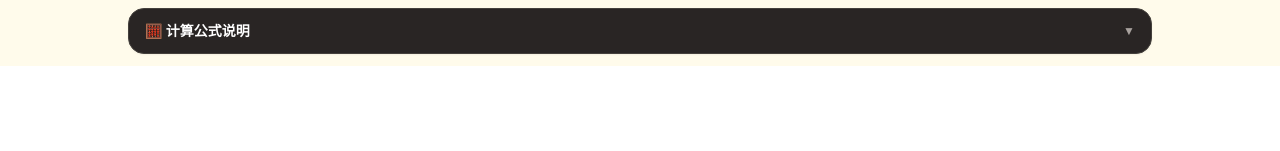
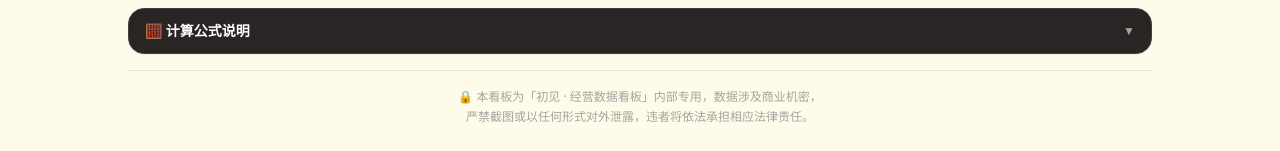
Before and after one commit to xiaocaoccd/ccd-funnel, a Next.js app: page / in a window 1280 px wide. Shown: the part 1046-1197 px from the top of the page. Before the commit the page ends 1112 px from the top, so only its background shows below. Built offline with nearby package versions, Linux system fonts and the light colour scheme; no server answers; the database is empty.

Commit message:
Update App.jsx

```diff
--- a/src/src/App.jsx
+++ b/src/src/App.jsx
@@ -51,7 +51,6 @@ const defaultRow = () => ({
   fixedCosts: DEFAULT_FIXED_COSTS.map((f) => ({ ...f })),
 });
 
-// ── 可折叠区块组件 ──
 function Collapse({ title, dark = false, children }) {
   const [open, setOpen] = useState(false);
   return (
@@ -260,9 +259,8 @@ export default function App() {
           ))}
         </div>
 
-        {/* ── ★ 核心指标卡片（置顶）★ ── */}
+        {/* ── 核心指标卡片 ── */}
         <div className="grid grid-cols-2 md:grid-cols-4 gap-3">
-          {/* 净利润 */}
           <div className={`rounded-2xl p-4 flex flex-col gap-1 text-white ${
             !calc.netProfitValid
               ? "bg-stone-400"
@@ -281,21 +279,18 @@ export default function App() {
             <span className="text-xs opacity-50">毛利 − 变动 − 固定</span>
           </div>
 
-          {/* 营收达成率 */}
           <div className="bg-amber-600 rounded-2xl p-4 flex flex-col gap-1 text-white">
             <span className="text-xs opacity-75">🎯 营收达成率</span>
             <span className="text-2xl font-bold leading-tight">{calc.achievePct}</span>
             <span className="text-xs opacity-50">实际 ¥{n(row.revenue).toLocaleString()}</span>
           </div>
 
-          {/* 毛利率 */}
           <div className="bg-teal-600 rounded-2xl p-4 flex flex-col gap-1 text-white">
             <span className="text-xs opacity-75">📊 毛利率</span>
             <span className="text-2xl font-bold leading-tight">{calc.gpRate}</span>
             <span className="text-xs opacity-50">毛利 ¥{n(row.grossProfit).toLocaleString()}</span>
           </div>
 
-          {/* 月度总成本 */}
           <div className={`rounded-2xl p-4 flex flex-col gap-1 text-white ${calc.varRatioHigh ? "bg-red-500" : "bg-stone-700"}`}>
             <span className="text-xs opacity-75">🏷️ 月度总成本</span>
             <span className="text-2xl font-bold leading-tight">¥{calc.totalCost.toFixed(0)}</span>
@@ -310,10 +305,9 @@ export default function App() {
           </div>
         )}
 
-        {/* ── Main Grid（输入区 + 实时指标）── */}
+        {/* ── Main Grid ── */}
         <div className="grid grid-cols-1 md:grid-cols-2 gap-4">
 
-          {/* 左：输入面板 */}
           <div className="bg-white rounded-2xl shadow-sm border border-stone-100 overflow-hidden">
             <div className="flex border-b border-stone-100">
               {SECTIONS.map((s) => (
@@ -443,7 +437,6 @@ export default function App() {
             </div>
           </div>
 
-          {/* 右：转化率 + ROI */}
           <div className="space-y-4">
             <div className="bg-white rounded-2xl shadow-sm border border-stone-100 p-4">
               <h3 className="text-sm font-semibold text-stone-700 mb-3">🎯 关键转化率</h3>
@@ -496,7 +489,7 @@ export default function App() {
           </div>
         </div>
 
-        {/* ── 漏斗可视化（有数据才显示）── */}
+        {/* ── 漏斗可视化 ── */}
         {n(row.daodian) > 0 && (
           <div className="bg-white rounded-2xl shadow-sm border border-stone-100 p-4">
             <h3 className="text-sm font-semibold text-stone-700 mb-3">🔻 {MONTHS[activeMonth]} 用户转化漏斗</h3>
@@ -524,7 +517,7 @@ export default function App() {
           </div>
         )}
 
-        {/* ── 图表（默认折叠）── */}
+        {/* ── 图表 ── */}
         <Collapse title="📈 全年营收 · 毛利 · 成本趋势">
           <ResponsiveContainer width="100%" height={180}>
             <BarChart data={allMonths} barSize={5} barCategoryGap="30%">
@@ -563,7 +556,7 @@ export default function App() {
           </div>
         </Collapse>
 
-        {/* ── 明细表（默认折叠）── */}
+        {/* ── 明细表 ── */}
         <Collapse title={`🔄 ${MONTHS[activeMonth]} 变动成本明细`}>
           <div className="overflow-x-auto">
             <table className="w-full text-xs">
@@ -646,7 +639,7 @@ export default function App() {
           </div>
         </Collapse>
 
-        {/* ── 公式说明（默认折叠）── */}
+        {/* ── 公式说明 ── */}
         <Collapse title="🧮 计算公式说明" dark>
           <div className="grid grid-cols-1 md:grid-cols-2 gap-y-1 gap-x-4 font-mono text-xs text-stone-300 leading-relaxed">
             <div>单篇UGC成本  = <span className="text-yellow-400">变动成本 ÷ 发帖人数</span></div>
@@ -659,6 +652,12 @@ export default function App() {
           </div>
         </Collapse>
 
+        {/* ── 保密声明 ── */}
+        <div className="text-center text-xs text-stone-400 py-4 border-t border-stone-200 mt-2 leading-relaxed">
+          🔒 本看板为「初见 · 经营数据看板」内部专用，数据涉及商业机密，<br />
+          严禁截图或以任何形式对外泄露，违者将依法承担相应法律责任。
+        </div>
+
       </div>
     </div>
   );
```
